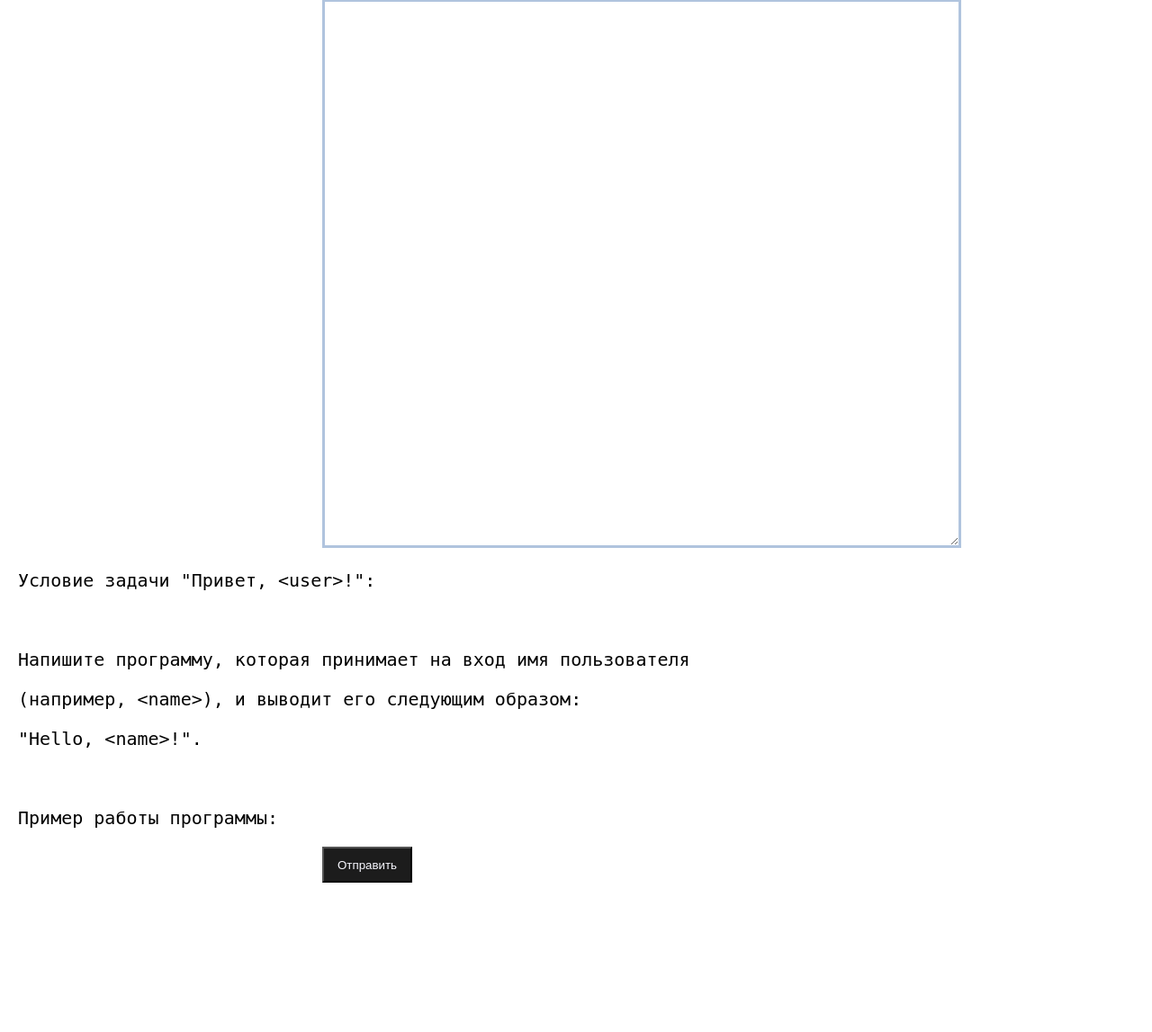
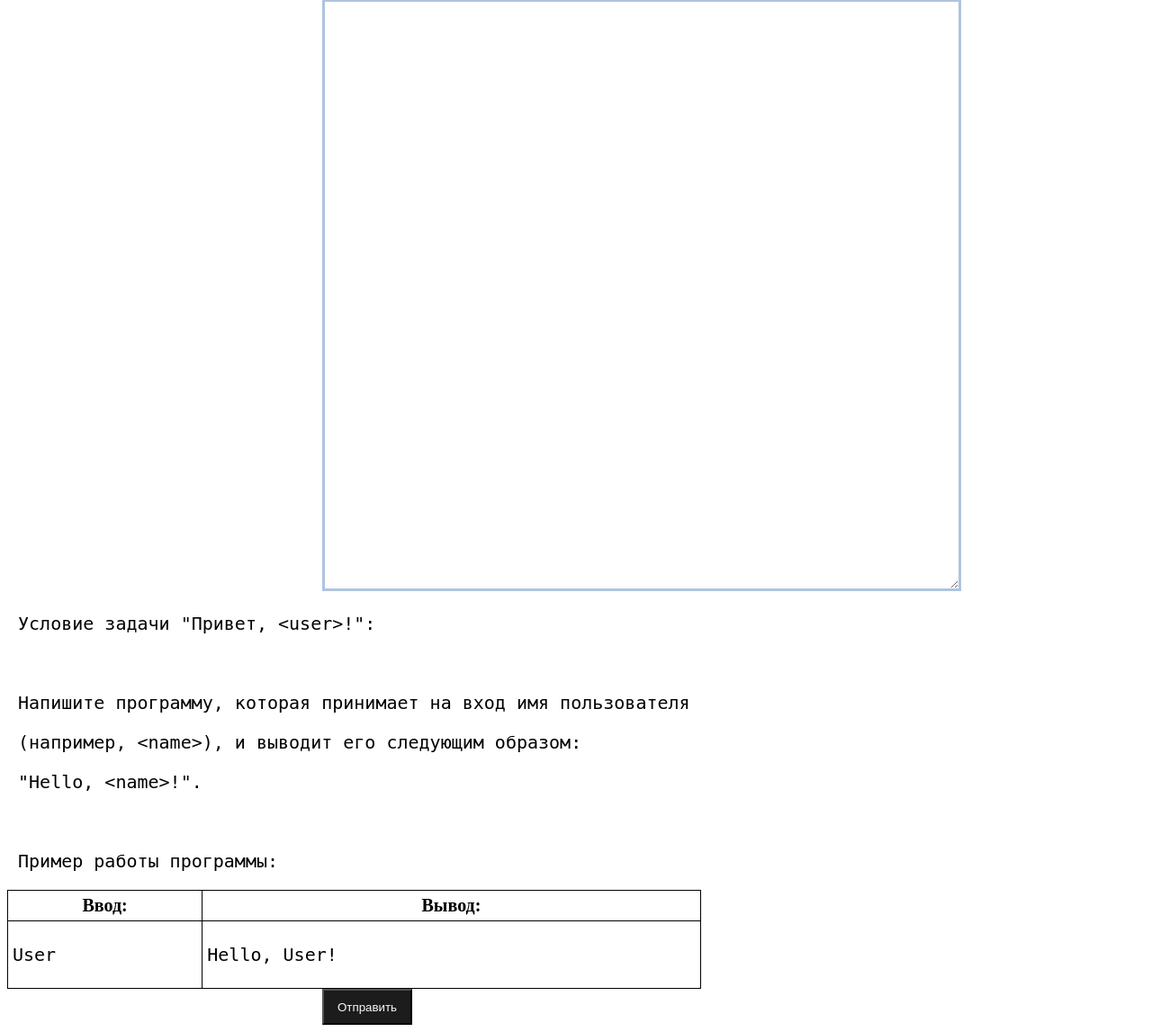
Before and after one commit to penguiiini/web_project_mm, a Flask app: page /lessons/les1/task2 in a window 1280 px wide. Shown: the part 154-1301 px from the top of the page at 90% size. Before the commit the page ends 1135 px from the top, so only its background shows below. Run offline with Flask 2, Linux system fonts and the light colour scheme.

Commit message:
Add files via upload

```diff
--- a/templates/task.html
+++ b/templates/task.html
@@ -9,18 +9,39 @@
     display: inline-block;
     vertical-align: top;
     }
+    table {
+    width: 100%;
+    background: black;
+    color: black;
+    border-spacing: 1px;
+    }
+    td, th {
+    background: white;
+    padding: 5px;
+    }
     </style>
     <p>{{ form.back_to_tasks(class="btn", style="width: 150px; height: 50px; background: #1c1c1c; color: #f8f8ff;") }}</p>
     <p>{{ form.back_to_main(class="btn", style="width: 150px; height: 50px; background: #1c1c1c; color: #f8f8ff;") }}</p>
     {% if check == True %}
         <blck>
-            {{ form.answer(class="form-control", style="width: 700px; height: 600px;
+            {{ form.answer(class="form-control", style="width: 700px; height: 648px;
             margin-left: 350px; border: 3px solid #0f0;") }}
         </blck>
         <blck class="group" style="font-size:20px;">
             {% for i in task %}
                 <pre> {{ i }} </pre>
             {% endfor %}
+             <table>
+            {% if rows > 0 %}
+                <tr><th>Ввод:</th><th>Вывод:</th></tr>
+                {% if rows == 1 %}
+                    <tr><td><pre>{{ inputi }}</pre></td><td><pre>{{ outputi }}</pre></td></tr>
+                {% elif rows == 2 %}
+                    <tr><td><pre>{{ inputi }}</pre></td><td><pre>{{ outputi }}</pre></td></tr>
+                    <tr><td><pre>{{ inputi2 }}</pre></td><td><pre>{{ outputi2 }}</pre></td></tr>
+                {% endif %}
+            {% endif %}
+            </table>
         </blck>
         <div> {{ form.send(type="submit", class="btn", style="margin-left: 350px; background: #1c1c1c; color: #f8f8ff; width: 100px; height: 40px;") }} </div>
         <div class="alert" role="alert" style="margin-left: 350px; background-color: #4c9141; width: 700px; border: 5px solid #4c9141">
@@ -28,16 +49,27 @@
         </div>
     {% elif check == False %}
         <blck>
-            {{ form.answer(class="form-control", style="width: 700px; height: 600px;
+            {{ form.answer(class="form-control", style="width: 700px; height: 648px;
             margin-left: 350px; border: 3px solid #f00;") }}
         </blck>
         <blck class="group" style="font-size:20px;">
             {% for i in task %}
                 <pre> {{ i }} </pre>
             {% endfor %}
+            <table>
+            {% if rows > 0 %}
+                <tr><th>Ввод:</th><th>Вывод:</th></tr>
+                {% if rows == 1 %}
+                    <tr><td><pre>{{ inputi }}</pre></td><td><pre>{{ outputi }}</pre></td></tr>
+                {% elif rows == 2 %}
+                    <tr><td><pre>{{ inputi }}</pre></td><td><pre>{{ outputi }}</pre></td></tr>
+                    <tr><td><pre>{{ inputi2 }}</pre></td><td><pre>{{ outputi2 }}</pre></td></tr>
+                {% endif %}
+            {% endif %}
+            </table>
         </blck>
         <div> {{ form.send(type="submit", class="btn btn", style="margin-left: 350px; background: #1c1c1c; color: #f8f8ff; width: 100px; height: 40px;") }} </div>
-        <div class="group" style="background-color: #ff0000; margin-left: 350px; width: 700px; border: 5px solid #ff0000; margin-top: 5px" role="alert">
+        <div class="group" style="background-color: #ff0000; margin-left: 350px; width: 700px; border: 5px solid #ff0000; margin-top: 5px; font-size: 18px;" role="alert">
             <pre>Решение неверное</pre>
             <pre>Ошибка:</pre>
             {% for i in error %}
@@ -48,15 +80,28 @@
         </div>
     {% else %}
         <blck>
-            {{ form.answer(class="form-control", style="width: 700px; height: 600px;
-            margin-left: 350px; border: 3px solid LightSteelBlue;") }}
+            {{ form.answer(class="form-control", style="width: 700px; height: 648px;
+            margin-left: 350px; border: 3px solid LightSteelBlue; counter-increment: line;
+              content: counter(line); counter-reset: line;") }}
         </blck>
         <blck class="group" style="font-size:20px;">
             {% for i in task %}
                 <pre> {{ i }} </pre>
             {% endfor %}
+            <table>
+            {% if rows > 0 %}
+                <tr><th>Ввод:</th><th>Вывод:</th></tr>
+                {% if rows == 1 %}
+                    <tr><td><pre>{{ inputi }}</pre></td><td><pre>{{ outputi }}</pre></td></tr>
+                {% elif rows == 2 %}
+                    <tr><td><pre>{{ inputi }}</pre></td><td><pre>{{ outputi }}</pre></td></tr>
+                    <tr><td><pre>{{ inputi2 }}</pre></td><td><pre>{{ outputi2 }}</pre></td></tr>
+                {% endif %}
+            {% endif %}
+            </table>
         </blck>
         <div> {{ form.send(type="submit", class="btn",  style="background: #1c1c1c; color: #f8f8ff; margin-left: 350px; width: 100px; height: 40px;") }} </div>
+
     {% endif %}
 </form>
 {% endblock %}
```
